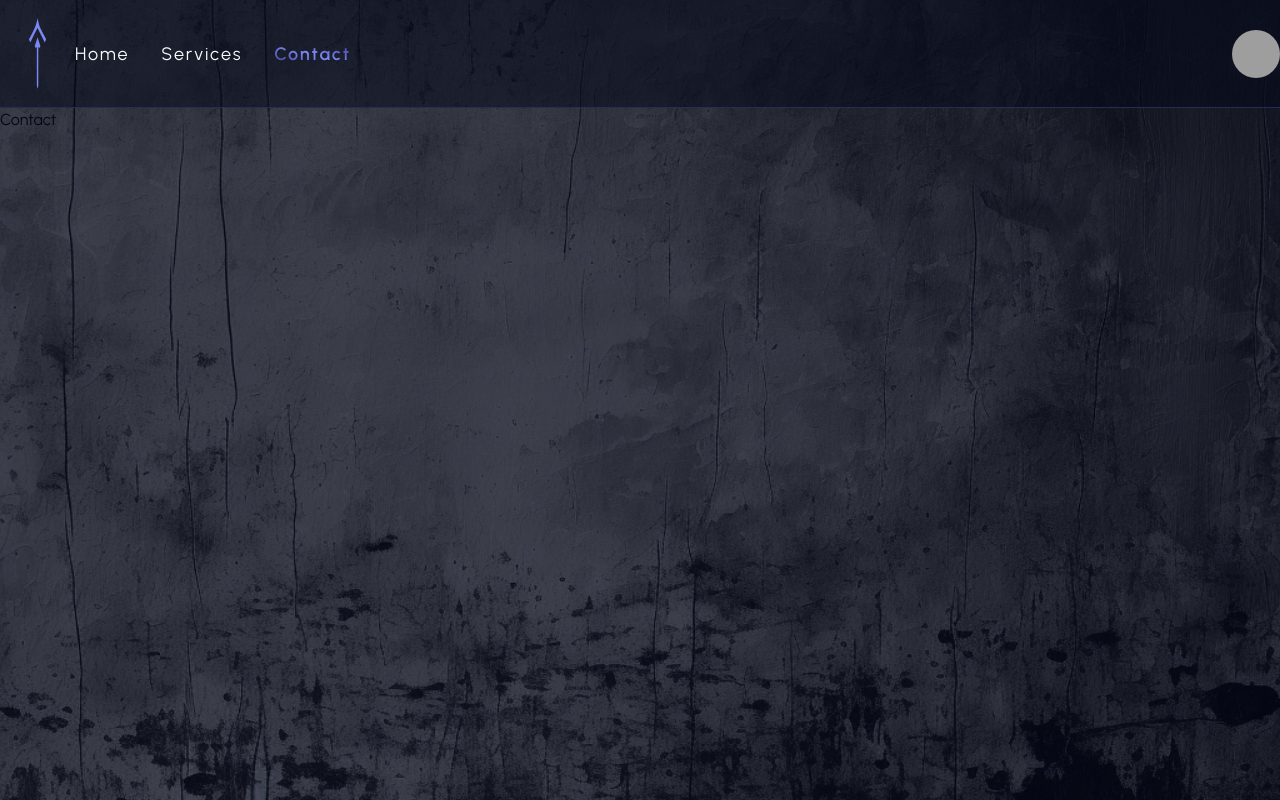
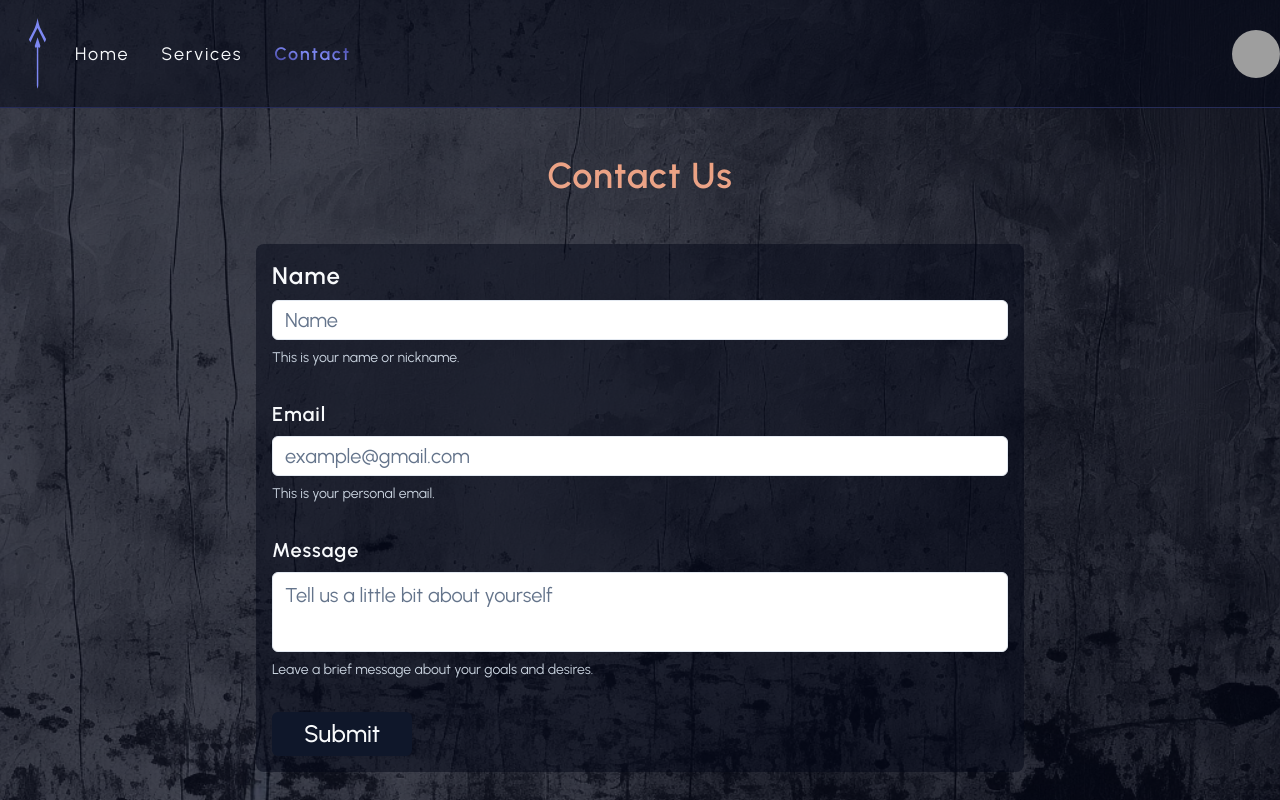
Before and after one commit to JaviD17/yoli-ichtaca, a Next.js app: page /contact in a window 1280 px wide. Shown: the top 800 px of the page. Built offline with nearby package versions, Linux system fonts and the light colour scheme; grey boxes are pictures that could not be loaded.

Commit message:
added form on contact page

```diff
--- a/app/(pages)/contact/page.tsx
+++ b/app/(pages)/contact/page.tsx
@@ -1,9 +1,15 @@
-
+import ContactForm from "@/components/ContactForm";
 
 const ContactPage = () => {
-    return (<div>
-        Contact
-    </div>  );
-}
+  return (
+    <div className="max-w-3xl mx-auto py-4 sm:py-6 md:py-8 lg:py-12">
+      <h3 className="lg:pb-12 pb-4 sm:pb-6 md:pb-8 text-center text-4xl font-semibold tracking-wide bg-[conic-gradient(at_right,_var(--tw-gradient-stops))] from-red-900 via-violet-200 to-orange-500 text-transparent bg-clip-text">
+        Contact Us
+      </h3>
+
+      <ContactForm />
+    </div>
+  );
+};
 
 export default ContactPage;
--- a/app/(pages)/layout.tsx
+++ b/app/(pages)/layout.tsx
@@ -8,5 +8,5 @@
 }: {
   children: React.ReactNode;
 }) {
-  return <main className="min-h-screen">{children}</main>;
+  return <main className="min-h-screen relative z-20">{children}</main>;
 }
--- a/app/(pages)/services/page.tsx
+++ b/app/(pages)/services/page.tsx
@@ -2,7 +2,7 @@
 
 const ServicesPage = () => {
   return (
-    <div className="relative z-20 max-w-7xl mx-auto py-4 sm:py-6 md:py-8 lg:py-12">
+    <div className="max-w-7xl mx-auto py-4 sm:py-6 md:py-8 lg:py-12">
       <h3 className="lg:pb-12 pb-4 sm:pb-6 md:pb-8 text-center text-4xl font-semibold tracking-wide bg-[conic-gradient(at_right,_var(--tw-gradient-stops))] from-red-900 via-violet-200 to-orange-500 text-transparent bg-clip-text">
         Services
       </h3>
--- a/app/page.tsx
+++ b/app/page.tsx
@@ -1,38 +1,7 @@
 import Hero from "@/components/Hero";
 import { Separator } from "@/components/ui/separator";
 
-import {
-  Card,
-  CardContent,
-  CardDescription,
-  CardFooter,
-  CardHeader,
-  CardTitle,
-} from "@/components/ui/card";
-import Link from "next/link";
-import Image from "next/image";
 import ServiceCardContainer from "@/components/ServiceCardContainer";
-
-const services = [
-  {
-    title: "One-on-One sessions",
-    desc: "Tailored individual training sessions focusing on the client's specific fitness goals and needs.",
-    href: "/services/one-on-one-sessions",
-    url: "/assets/service-1.png",
-  },
-  {
-    title: "Nutritional Guidance",
-    desc: "Developing personalized nutrition plans to complement clients' fitness goals and enhance overall well-being.",
-    href: "/services/nutritional-guidance",
-    url: "/assets/service-2.png",
-  },
-  {
-    title: "Lifestyle Coaching",
-    desc: "Incorporating holistic lifestyle coaching to address factors beyond fitness, such as stress management, sleep, and overall well-being.",
-    href: "/services/lifestyle-coaching",
-    url: "/assets/service-3.png",
-  },
-];
 
 const Home = () => {
   return (
@@ -46,7 +15,6 @@
         <h3 className="lg:pb-12 pb-4 sm:pb-6 md:pb-8 text-center text-4xl font-semibold tracking-wide bg-[conic-gradient(at_right,_var(--tw-gradient-stops))] from-red-900 via-violet-200 to-orange-500 text-transparent bg-clip-text">
           Services
         </h3>
-        {/* card grid container */}
         <ServiceCardContainer />
       </div>
     </div>
--- /dev/null
+++ b/components/ContactForm/index.tsx
@@ -0,0 +1,125 @@
+"use client";
+
+import { Urbanist } from "next/font/google";
+import { zodResolver } from "@hookform/resolvers/zod";
+import { useForm } from "react-hook-form";
+import * as z from "zod";
+
+import { Button } from "@/components/ui/button";
+import {
+  Form,
+  FormControl,
+  FormDescription,
+  FormField,
+  FormItem,
+  FormLabel,
+  FormMessage,
+} from "@/components/ui/form";
+import { Input } from "@/components/ui/input";
+import { Textarea } from "../ui/textarea";
+
+const urbanist = Urbanist({ subsets: ["latin"] });
+
+const formSchema = z.object({
+  name: z.string().min(1),
+  email: z.string().email(),
+  message: z.string().min(1),
+});
+
+const ContactForm = () => {
+  const form = useForm<z.infer<typeof formSchema>>({
+    resolver: zodResolver(formSchema),
+    defaultValues: {
+      name: "",
+      email: "",
+      message: "",
+    },
+  });
+
+  // 2. Define a submit handler.
+  function onSubmit(values: z.infer<typeof formSchema>) {
+    // Do something with the form values.
+    // ✅ This will be type-safe and validated.
+    console.log(values);
+  }
+  return (
+    <Form {...form}>
+      <form
+        onSubmit={form.handleSubmit(onSubmit)}
+        className={`space-y-8 bg-slate-950/50 p-4 rounded-lg ${urbanist.className}`}
+      >
+        <FormField
+          control={form.control}
+          name="name"
+          render={({ field }) => (
+            <FormItem>
+              <FormLabel className="text-slate-50 font-semibold tracking-wider text-2xl">
+                Name
+              </FormLabel>
+              <FormControl>
+                <Input placeholder="Name" className="text-xl" {...field} />
+              </FormControl>
+              <FormDescription className="text-slate-300">
+                This is your name or nickname.
+              </FormDescription>
+              <FormMessage />
+            </FormItem>
+          )}
+        />
+        <FormField
+          control={form.control}
+          name="email"
+          render={({ field }) => (
+            <FormItem>
+              <FormLabel className="text-slate-50 font-semibold tracking-wider text-xl">
+                Email
+              </FormLabel>
+              <FormControl>
+                <Input
+                  placeholder="example@gmail.com"
+                  className="text-xl"
+                  {...field}
+                />
+              </FormControl>
+              <FormDescription className="text-slate-300">
+                This is your personal email.
+              </FormDescription>
+              <FormMessage />
+            </FormItem>
+          )}
+        />
+        <FormField
+          control={form.control}
+          name="message"
+          render={({ field }) => (
+            <FormItem>
+              <FormLabel className="text-slate-50 font-semibold tracking-wider text-xl">
+                Message
+              </FormLabel>
+              <FormControl>
+                <Textarea
+                  placeholder="Tell us a little bit about yourself"
+                  className="resize-none text-xl"
+                  {...field}
+                />
+              </FormControl>
+              <FormDescription className="text-slate-300">
+                Leave a brief message about your goals and desires.
+              </FormDescription>
+              <FormMessage />
+            </FormItem>
+          )}
+        />
+        <Button
+          type="submit"
+          className="text-2xl hover:scale-105 active:scale-95"
+          size={"lg"}
+        >
+          Submit
+        </Button>
+      </form>
+    </Form>
+  );
+};
+
+export default ContactForm;
--- /dev/null
+++ b/components/ui/form.tsx
@@ -0,0 +1,176 @@
+import * as React from "react"
+import * as LabelPrimitive from "@radix-ui/react-label"
+import { Slot } from "@radix-ui/react-slot"
+import {
+  Controller,
+  ControllerProps,
+  FieldPath,
+  FieldValues,
+  FormProvider,
+  useFormContext,
+} from "react-hook-form"
+
+import { cn } from "@/lib/utils"
+import { Label } from "@/components/ui/label"
+
+const Form = FormProvider
+
+type FormFieldContextValue<
+  TFieldValues extends FieldValues = FieldValues,
+  TName extends FieldPath<TFieldValues> = FieldPath<TFieldValues>
+> = {
+  name: TName
+}
+
+const FormFieldContext = React.createContext<FormFieldContextValue>(
+  {} as FormFieldContextValue
+)
+
+const FormField = <
+  TFieldValues extends FieldValues = FieldValues,
+  TName extends FieldPath<TFieldValues> = FieldPath<TFieldValues>
+>({
+  ...props
+}: ControllerProps<TFieldValues, TName>) => {
+  return (
+    <FormFieldContext.Provider value={{ name: props.name }}>
+      <Controller {...props} />
+    </FormFieldContext.Provider>
+  )
+}
+
+const useFormField = () => {
+  const fieldContext = React.useContext(FormFieldContext)
+  const itemContext = React.useContext(FormItemContext)
+  const { getFieldState, formState } = useFormContext()
+
+  const fieldState = getFieldState(fieldContext.name, formState)
+
+  if (!fieldContext) {
+    throw new Error("useFormField should be used within <FormField>")
+  }
+
+  const { id } = itemContext
+
+  return {
+    id,
+    name: fieldContext.name,
+    formItemId: `${id}-form-item`,
+    formDescriptionId: `${id}-form-item-description`,
+    formMessageId: `${id}-form-item-message`,
+    ...fieldState,
+  }
+}
+
+type FormItemContextValue = {
+  id: string
+}
+
+const FormItemContext = React.createContext<FormItemContextValue>(
+  {} as FormItemContextValue
+)
+
+const FormItem = React.forwardRef<
+  HTMLDivElement,
+  React.HTMLAttributes<HTMLDivElement>
+>(({ className, ...props }, ref) => {
+  const id = React.useId()
+
+  return (
+    <FormItemContext.Provider value={{ id }}>
+      <div ref={ref} className={cn("space-y-2", className)} {...props} />
+    </FormItemContext.Provider>
+  )
+})
+FormItem.displayName = "FormItem"
+
+const FormLabel = React.forwardRef<
+  React.ElementRef<typeof LabelPrimitive.Root>,
+  React.ComponentPropsWithoutRef<typeof LabelPrimitive.Root>
+>(({ className, ...props }, ref) => {
+  const { error, formItemId } = useFormField()
+
+  return (
+    <Label
+      ref={ref}
+      className={cn(error && "text-destructive", className)}
+      htmlFor={formItemId}
+      {...props}
+    />
+  )
+})
+FormLabel.displayName = "FormLabel"
+
+const FormControl = React.forwardRef<
+  React.ElementRef<typeof Slot>,
+  React.ComponentPropsWithoutRef<typeof Slot>
+>(({ ...props }, ref) => {
+  const { error, formItemId, formDescriptionId, formMessageId } = useFormField()
+
+  return (
+    <Slot
+      ref={ref}
+      id={formItemId}
+      aria-describedby={
+        !error
+          ? `${formDescriptionId}`
+          : `${formDescriptionId} ${formMessageId}`
+      }
+      aria-invalid={!!error}
+      {...props}
+    />
+  )
+})
+FormControl.displayName = "FormControl"
+
+const FormDescription = React.forwardRef<
+  HTMLParagraphElement,
+  React.HTMLAttributes<HTMLParagraphElement>
+>(({ className, ...props }, ref) => {
+  const { formDescriptionId } = useFormField()
+
+  return (
+    <p
+      ref={ref}
+      id={formDescriptionId}
+      className={cn("text-sm text-muted-foreground", className)}
+      {...props}
+    />
+  )
+})
+FormDescription.displayName = "FormDescription"
+
+const FormMessage = React.forwardRef<
+  HTMLParagraphElement,
+  React.HTMLAttributes<HTMLParagraphElement>
+>(({ className, children, ...props }, ref) => {
+  const { error, formMessageId } = useFormField()
+  const body = error ? String(error?.message) : children
+
+  if (!body) {
+    return null
+  }
+
+  return (
+    <p
+      ref={ref}
+      id={formMessageId}
+      className={cn("text-sm font-medium text-destructive", className)}
+      {...props}
+    >
+      {body}
+    </p>
+  )
+})
+FormMessage.displayName = "FormMessage"
+
+export {
+  useFormField,
+  Form,
+  FormItem,
+  FormLabel,
+  FormControl,
+  FormDescription,
+  FormMessage,
+  FormField,
+}
--- /dev/null
+++ b/components/ui/textarea.tsx
@@ -0,0 +1,24 @@
+import * as React from "react"
+
+import { cn } from "@/lib/utils"
+
+export interface TextareaProps
+  extends React.TextareaHTMLAttributes<HTMLTextAreaElement> {}
+
+const Textarea = React.forwardRef<HTMLTextAreaElement, TextareaProps>(
+  ({ className, ...props }, ref) => {
+    return (
+      <textarea
+        className={cn(
+          "flex min-h-[80px] w-full rounded-md border border-input bg-background px-3 py-2 text-sm ring-offset-background placeholder:text-muted-foreground focus-visible:outline-none focus-visible:ring-2 focus-visible:ring-ring focus-visible:ring-offset-2 disabled:cursor-not-allowed disabled:opacity-50",
+          className
+        )}
+        ref={ref}
+        {...props}
+      />
+    )
+  }
+)
+Textarea.displayName = "Textarea"
+
+export { Textarea }
--- a/package.json
+++ b/package.json
@@ -9,6 +9,7 @@
     "lint": "next lint"
   },
   "dependencies": {
+    "@hookform/resolvers": "^3.3.4",
     "@radix-ui/react-aspect-ratio": "^1.0.3",
     "@radix-ui/react-avatar": "^1.0.4",
     "@radix-ui/react-dialog": "^1.0.5",
@@ -23,8 +24,10 @@
     "next": "14.0.4",
     "react": "^18",
     "react-dom": "^18",
+    "react-hook-form": "^7.49.3",
     "tailwind-merge": "^2.2.0",
-    "tailwindcss-animate": "^1.0.7"
+    "tailwindcss-animate": "^1.0.7",
+    "zod": "^3.22.4"
   },
   "devDependencies": {
     "@types/node": "^20",
```
Also changed, not shown: 1 other file (tests, documents, lock files or other folders).
